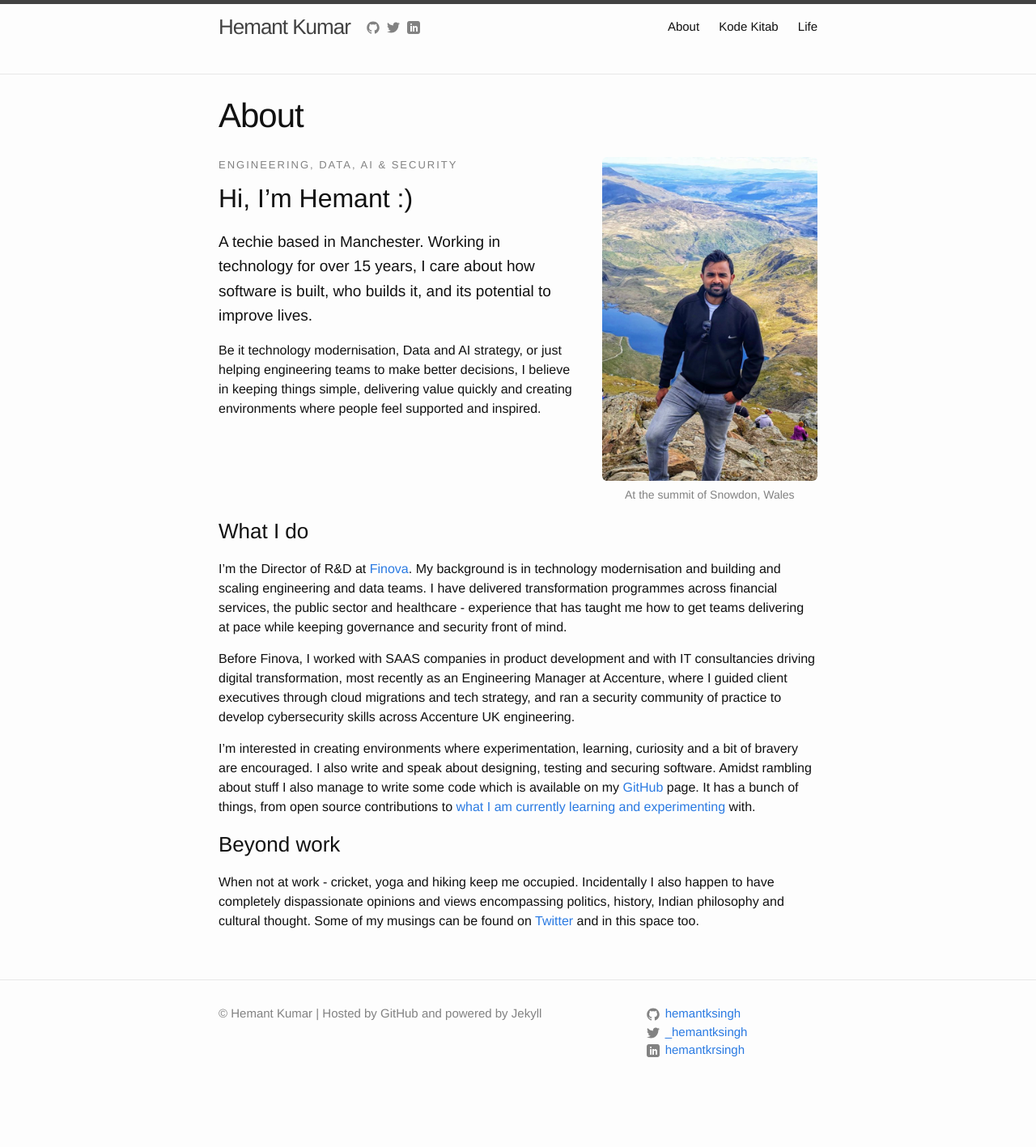
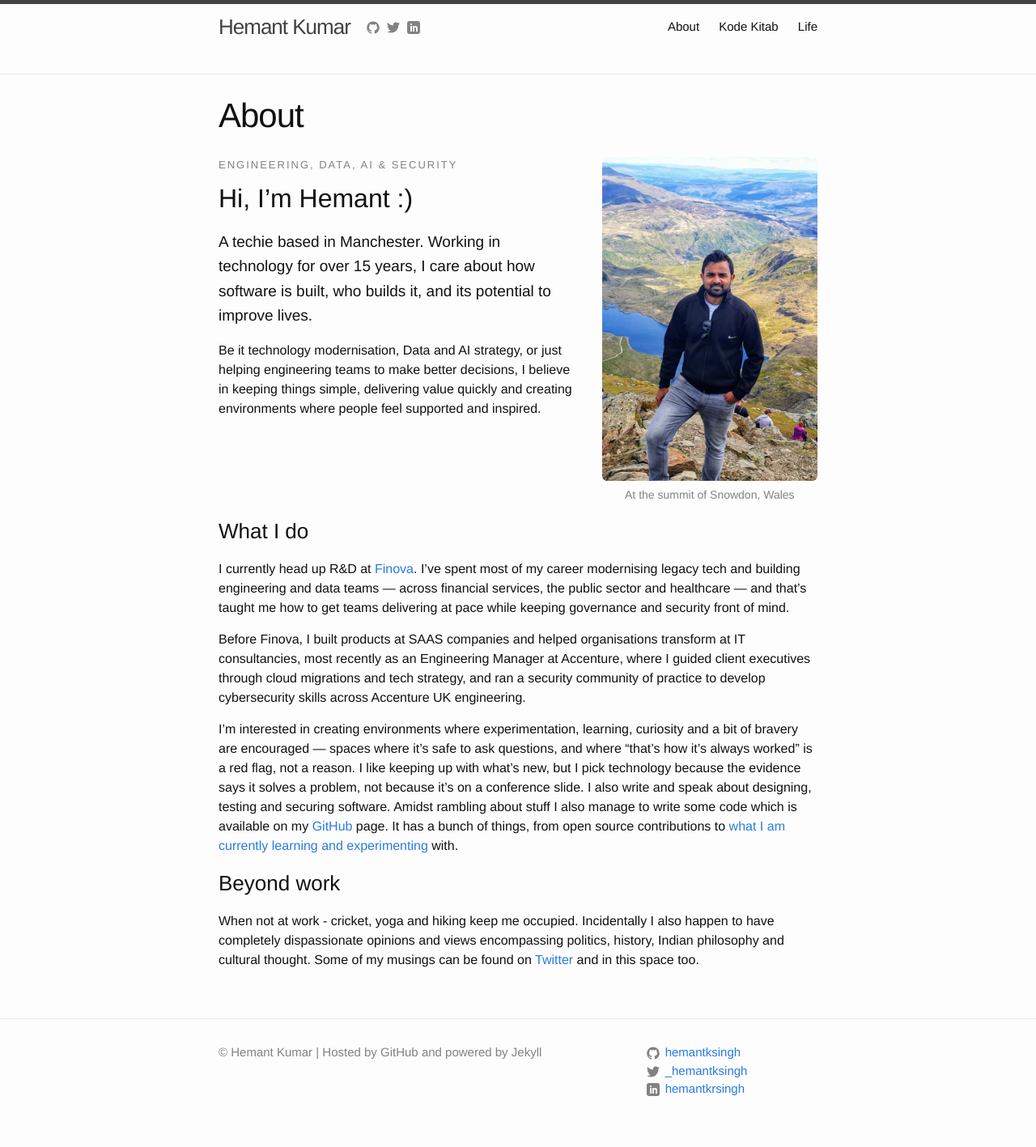
Before and after one commit to hemantksingh/hemantksingh.github.io, a Jekyll site: the page built from about.md, in a window 1280 px wide. Shown: the whole page at 81% size. Built offline with Jekyll 4.4.1, drawn with Linux system fonts in a browser that asks for light colours; before the commit the page ends 1369 px from its top, so only the background shows below that.

Commit message:
Minor update

```diff
--- a/about.md
+++ b/about.md
@@ -22,11 +22,11 @@
 
 ### What I do
 
-I'm the Director of R&D at [Finova](https://www.finova.tech/). My background is in technology modernisation and building and scaling engineering and data teams. I have delivered transformation programmes across financial services, the public sector and healthcare - experience that has taught me how to get teams delivering at pace while keeping governance and security front of mind.
+I currently head up R&D at [Finova](https://www.finova.tech/). I've spent most of my career modernising legacy tech and building engineering and data teams — across financial services, the public sector and healthcare — and that's taught me how to get teams delivering at pace while keeping governance and security front of mind.
 
-Before Finova, I worked with SAAS companies in product development and with IT consultancies driving digital transformation, most recently as an Engineering Manager at Accenture, where I guided client executives through cloud migrations and tech strategy, and ran a security community of practice to develop cybersecurity skills across Accenture UK engineering.
+Before Finova, I built products at SAAS companies and helped organisations transform at IT consultancies, most recently as an Engineering Manager at Accenture, where I guided client executives through cloud migrations and tech strategy, and ran a security community of practice to develop cybersecurity skills across Accenture UK engineering.
 
-I'm interested in creating environments where experimentation, learning, curiosity and a bit of bravery are encouraged. I also write and speak about designing, testing and securing software. Amidst rambling about stuff I also manage to write some code which is available on my [GitHub](https://github.com/hemantksingh) page. It has a bunch of things, from open source contributions to [what I am currently learning and experimenting](https://github.com/hemantksingh/messup-learn) with.
+I'm interested in creating environments where experimentation, learning, curiosity and a bit of bravery are encouraged — spaces where it's safe to ask questions, and where "that's how it's always worked" is a red flag, not a reason. I like keeping up with what's new, but I pick technology because the evidence says it solves a problem, not because it's on a conference slide. I also write and speak about designing, testing and securing software. Amidst rambling about stuff I also manage to write some code which is available on my [GitHub](https://github.com/hemantksingh) page. It has a bunch of things, from open source contributions to [what I am currently learning and experimenting](https://github.com/hemantksingh/messup-learn) with.
 
 ### Beyond work
 
```
